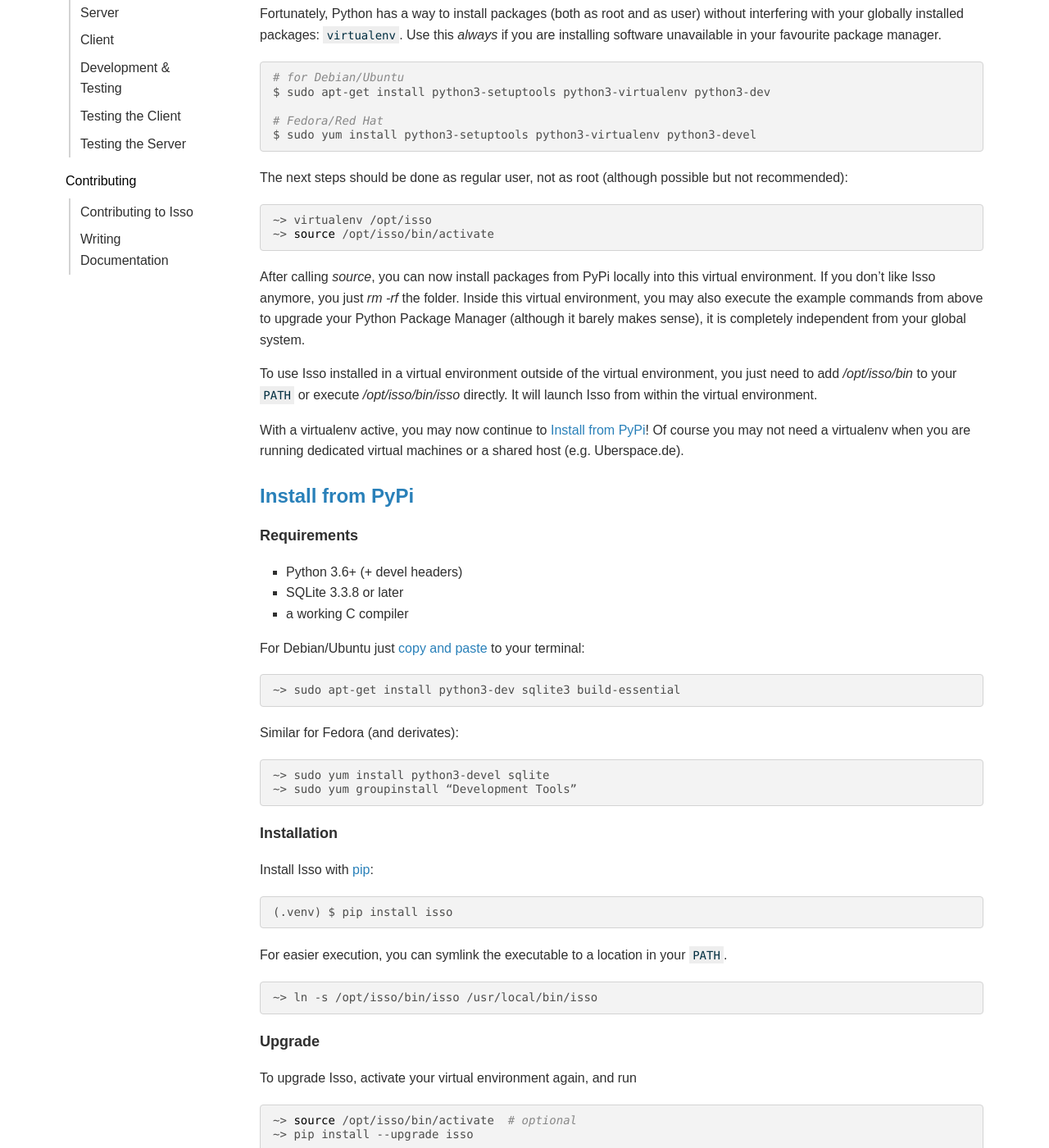
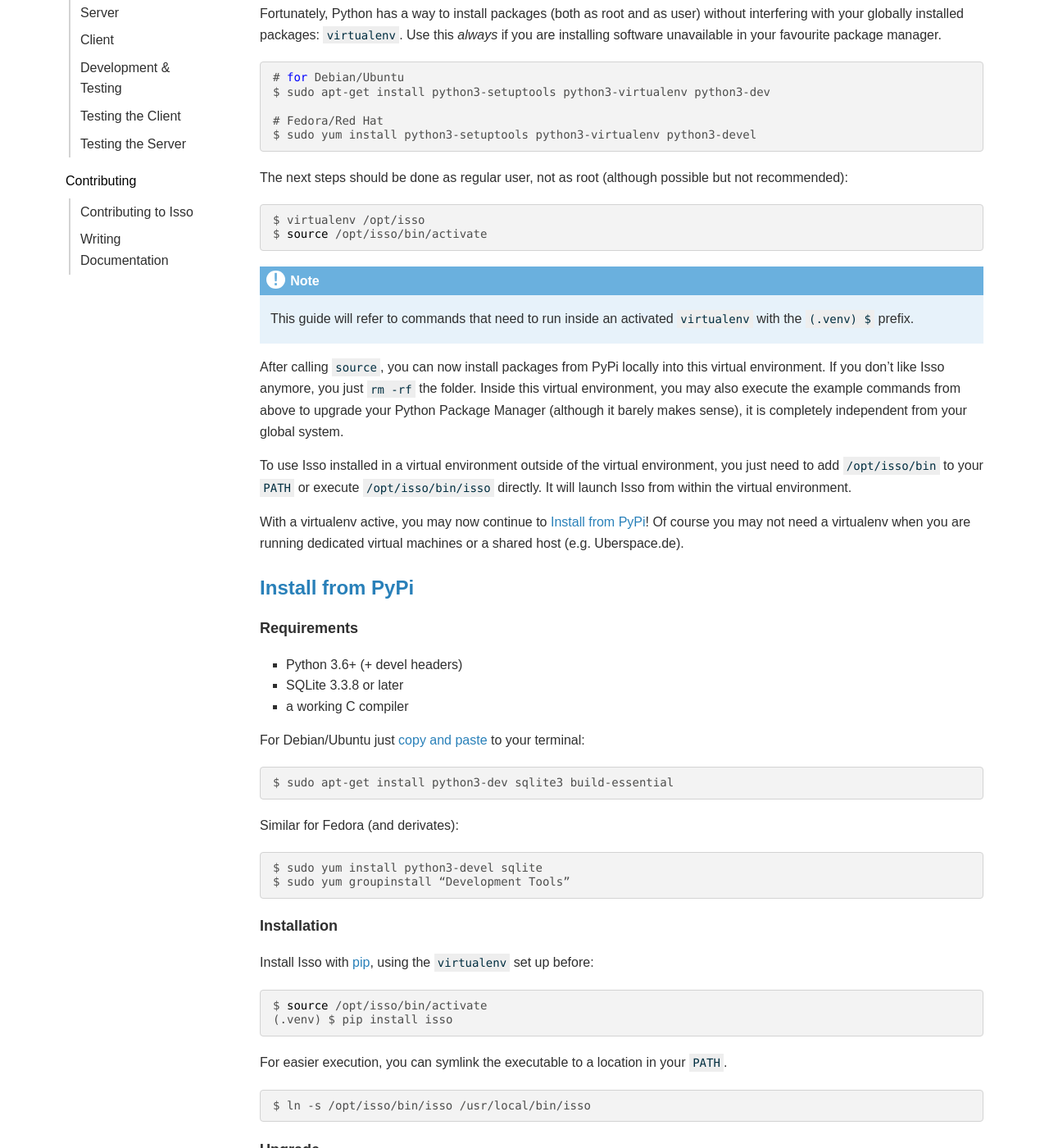
Before and after one commit to isso-comments/isso, a Sphinx documentation site: the page built from docs/docs/reference/installation.rst, in a window 1280 px wide and 1400 px high, scrolled down 827 px. Shown: the whole window at 82% size. Built offline with Sphinx 7.4.7, drawn with Linux system fonts in a browser that asks for light colours; some of the changed text lies outside the part shown.

Commit message:
docs: install, quickstart: Unify venv/shell syntax
Use `$` instead of `~>` for consistency and use the
`(.venv) $` prefix to denote commands that need to be run
inside a virtualenv.

Also converge on using `console` as a block "language" so
that the "prompt" characters such as `$` are rendered as not
user-selectable, easing copy-paste.

```diff
--- a/docs/docs/guides/quickstart.rst
+++ b/docs/docs/guides/quickstart.rst
@@ -12,8 +12,8 @@
 Configuration
 -------------
 
-You must provide a custom configuration to set `dbpath` (your database
-location) and `host` (a list of websites for CORS_). All other options have
+You must provide a custom configuration to set ``dbpath`` (your database
+location) and ``host`` (a list of websites for CORS_). All other options have
 sane defaults.
 
 .. code-block:: ini
@@ -76,9 +76,9 @@
 
 Now import the XML dump:
 
-.. code-block:: sh
+.. code-block:: console
 
-    ~> isso -c /path/to/isso.cfg import -t [disqus|wordpress] disqus-or-wordpress.xml
+    (.venv) $ isso -c /path/to/isso.cfg import -t [disqus|wordpress] disqus-or-wordpress.xml
     [100%]  53 threads, 192 comments
 
 .. _Disqus: https://disqus.com/
@@ -89,9 +89,9 @@
 
 To run Isso, simply execute:
 
-.. code-block:: sh
+.. code-block:: console
 
-    $ isso -c /path/to/isso.cfg run
+    (.venv) $ isso -c /path/to/isso.cfg run
     2013-11-25 15:31:34,773 INFO: connected to HTTP server
 
 Next, we configure Nginx_ to proxy Isso. Do not run Isso on a public interface!
--- a/docs/docs/reference/installation.rst
+++ b/docs/docs/reference/installation.rst
@@ -36,7 +36,7 @@
 this *always* if you are installing software unavailable in your favourite
 package manager.
 
-.. code-block:: sh
+.. code-block:: console
 
     # for Debian/Ubuntu
     $ sudo apt-get install python3-setuptools python3-virtualenv python3-dev
@@ -47,20 +47,24 @@
 The next steps should be done as regular user, not as root (although possible
 but not recommended):
 
-.. code-block:: sh
+.. code-block:: console
 
-    ~> virtualenv /opt/isso
-    ~> source /opt/isso/bin/activate
+    $ virtualenv /opt/isso
+    $ source /opt/isso/bin/activate
 
-After calling `source`, you can now install packages from PyPi locally into this
-virtual environment. If you don't like Isso anymore, you just `rm -rf` the
+.. note::
+   This guide will refer to commands that need to run inside an activated
+   ``virtualenv`` with the ``(.venv) $`` prefix.
+
+After calling ``source``, you can now install packages from PyPi locally into this
+virtual environment. If you don't like Isso anymore, you just ``rm -rf`` the
 folder. Inside this virtual environment, you may also execute the example
 commands from above to upgrade your Python Package Manager (although it barely
 makes sense), it is completely independent from your global system.
 
 To use Isso installed in a virtual environment outside of the virtual
-environment, you just need to add */opt/isso/bin* to your :envvar:`PATH` or
-execute */opt/isso/bin/isso* directly. It will launch Isso from within the
+environment, you just need to add ``/opt/isso/bin`` to your :envvar:`PATH` or
+execute ``/opt/isso/bin/isso`` directly. It will launch Isso from within the
 virtual environment.
 
 With a virtualenv active, you may now continue to :ref:`install-from-pypi`!
@@ -86,42 +90,44 @@
 For Debian/Ubuntu just `copy and paste
 <http://thejh.net/misc/website-terminal-copy-paste>`_ to your terminal:
 
-.. code-block:: sh
+.. code-block:: console
 
-    ~> sudo apt-get install python3-dev sqlite3 build-essential
+    $ sudo apt-get install python3-dev sqlite3 build-essential
 
 Similar for Fedora (and derivates):
 
-.. code-block:: sh
+.. code-block:: console
 
-    ~> sudo yum install python3-devel sqlite
-    ~> sudo yum groupinstall “Development Tools”
+    $ sudo yum install python3-devel sqlite
+    $ sudo yum groupinstall “Development Tools”
 
 Installation
 ^^^^^^^^^^^^
 
-Install Isso with `pip <http://www.pip-installer.org/en/latest/>`_:
+Install Isso with `pip <http://www.pip-installer.org/en/latest/>`_, using the
+``virtualenv`` set up before:
 
-.. code-block:: sh
+.. code-block:: console
 
+    $ source /opt/isso/bin/activate
     (.venv) $ pip install isso
 
 For easier execution, you can symlink the executable to a location in your
 :envvar:`PATH`.
 
-.. code-block:: sh
+.. code-block:: console
 
-    ~> ln -s /opt/isso/bin/isso /usr/local/bin/isso
+    $ ln -s /opt/isso/bin/isso /usr/local/bin/isso
 
 Upgrade
 ^^^^^^^
 
 To upgrade Isso, activate your virtual environment again, and run
 
-.. code-block:: sh
+.. code-block:: console
 
-    ~> source /opt/isso/bin/activate  # optional
-    ~> pip install --upgrade isso
+    $ source /opt/isso/bin/activate  # optional
+    (.venv) $ pip install --upgrade isso
 
 .. _prebuilt-package:
 
@@ -135,13 +141,13 @@
 Build a Docker image
 --------------------
 
-You can get a Docker image by running ``docker build . -t
-isso``. Assuming you have your configuration in ``/opt/isso``, you can
-use the following command to spawn the Docker container:
+You can get a Docker image by running ``docker build . -t isso``.
+Assuming you have your configuration in ``/opt/isso``, you can use the
+following command to spawn the Docker container:
 
-.. code-block:: sh
+.. code-block:: console
 
-    ~> docker run -d --rm --name isso -p 127.0.0.1:8080:8080 -v /opt/isso:/config -v /opt/isso:/db isso
+    $ docker run -d --rm --name isso -p 127.0.0.1:8080:8080 -v /opt/isso:/config -v /opt/isso:/db isso
 
 Then, you can use a reverse proxy to expose port 8080.
 
@@ -161,33 +167,33 @@
 
 Get a fresh copy of Isso:
 
-.. code-block:: sh
+.. code-block:: console
 
-    ~> git clone https://github.com/posativ/isso.git
-    ~> cd isso/
+    $ git clone https://github.com/posativ/isso.git
+    $ cd isso/
 
 To create a virtual environment (recommended), run:
 
-.. code-block:: sh
+.. code-block:: console
 
-    ~> virtualenv .
-    ~> source ./bin/activate
+    $ virtualenv .venv
+    $ source .venv/bin/activate
 
 Install JavaScript modules using ``npm``:
 
-.. code-block:: sh
+.. code-block:: console
 
-    ~> make init
+    $ make init
 
 Build JavaScript frontend code:
 
-.. code-block:: sh
+.. code-block:: console
 
-    ~> make js
+    $ make js
 
 Install Isso and its dependencies:
 
-.. code-block:: sh
+.. code-block:: console
 
     (.venv) $ python setup.py develop  # or `pip install -e .`
     (.venv) $ isso -c /path/to/isso.cfg run
```
